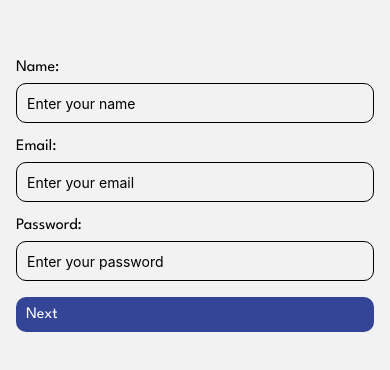
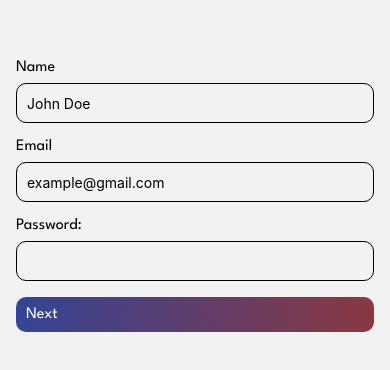
Before and after one commit to reedpm/myhelixbackend, a React Native app in the folder frontend/: screen /Signup in a window 390 px wide. Shown: the part 226-596 px from the top of the page. Built offline with nearby package versions, Linux system fonts and the light colour scheme.

Commit message:
add gradient background for buttons"

```diff
--- a/frontend/screens/SignupScreen.js
+++ b/frontend/screens/SignupScreen.js
@@ -7,6 +7,7 @@ import {useNavigation} from '@react-navigation/native';
 import {dbURI} from '../App';
 import {colors, fonts} from '../styles';
 import {customFonts} from '../CustomFonts';
+import Background from '../assets/gradient.png';
 
 
 const SignupScreen = () => {
@@ -55,22 +56,22 @@ const SignupScreen = () => {
 
   return (
     <View style={styles.container}>
-      <Text style={styles.label}>Name:</Text>
+      <Text style={styles.label}>Name</Text>
       <TextInput
         style={styles.input}
         onChangeText={setDisplayName}
         value={displayName}
-        placeholder="Enter your name"
+        placeholder="John Doe"
         keyboardType="default"
         autoCapitalize="none"
       />
 
-      <Text style={styles.label}>Email:</Text>
+      <Text style={styles.label}>Email</Text>
       <TextInput
         style={styles.input}
         onChangeText={setEmail}
         value={email}
-        placeholder="Enter your email"
+        placeholder="example@gmail.com"
         keyboardType="email-address"
         autoCapitalize="none"
       />
@@ -80,7 +81,7 @@ const SignupScreen = () => {
         style={styles.input}
         onChangeText={setPassword}
         value={password}
-        placeholder="Enter your password"
+        placeholder=""
         secureTextEntry
       />
 
@@ -111,7 +112,7 @@ const styles = StyleSheet.create({
     borderRadius: 10,
   },
   button: {
-    backgroundColor: colors.blue,
+    backgroundImage: `url(${Background})`,
     padding: 10,
     borderRadius: 10,
   },
```
Also changed, not shown: frontend/assets/gradient.png (added).
